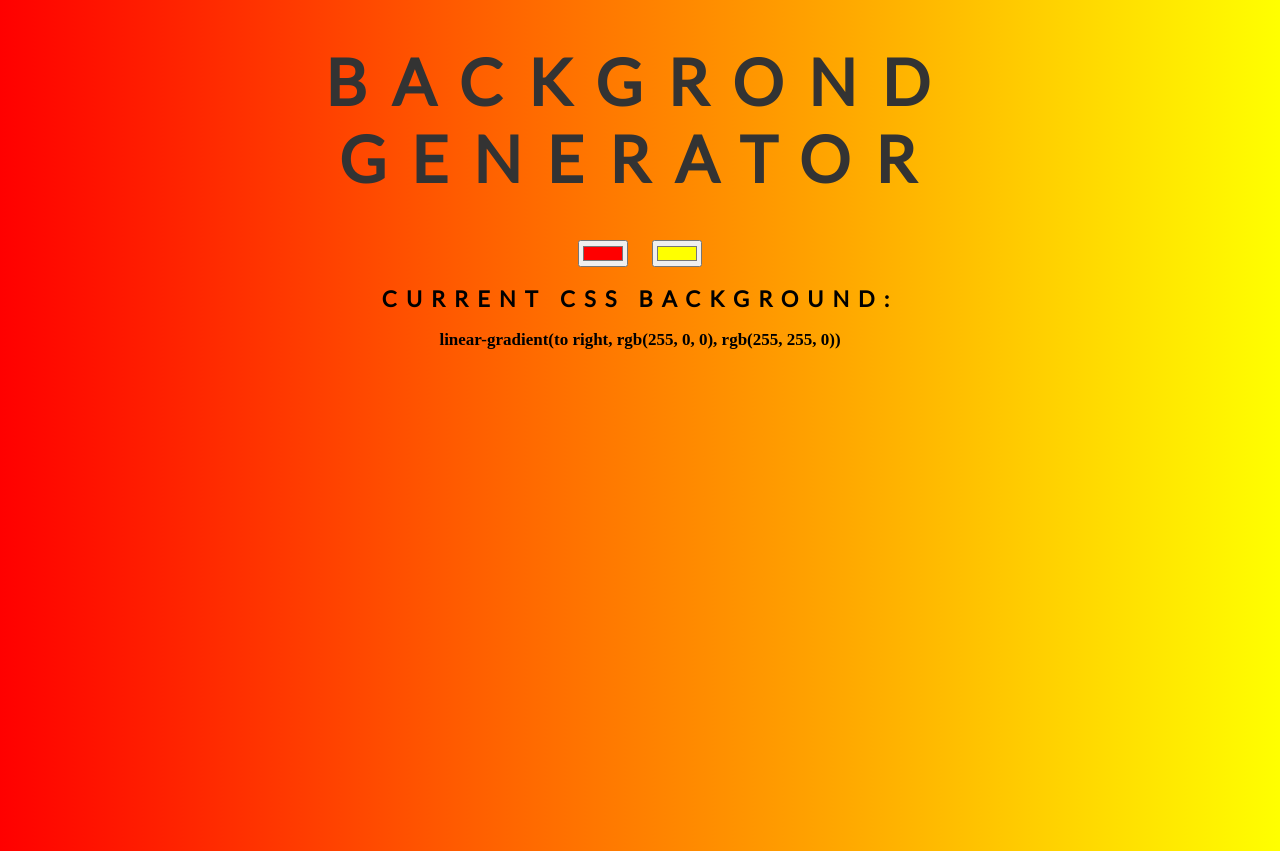
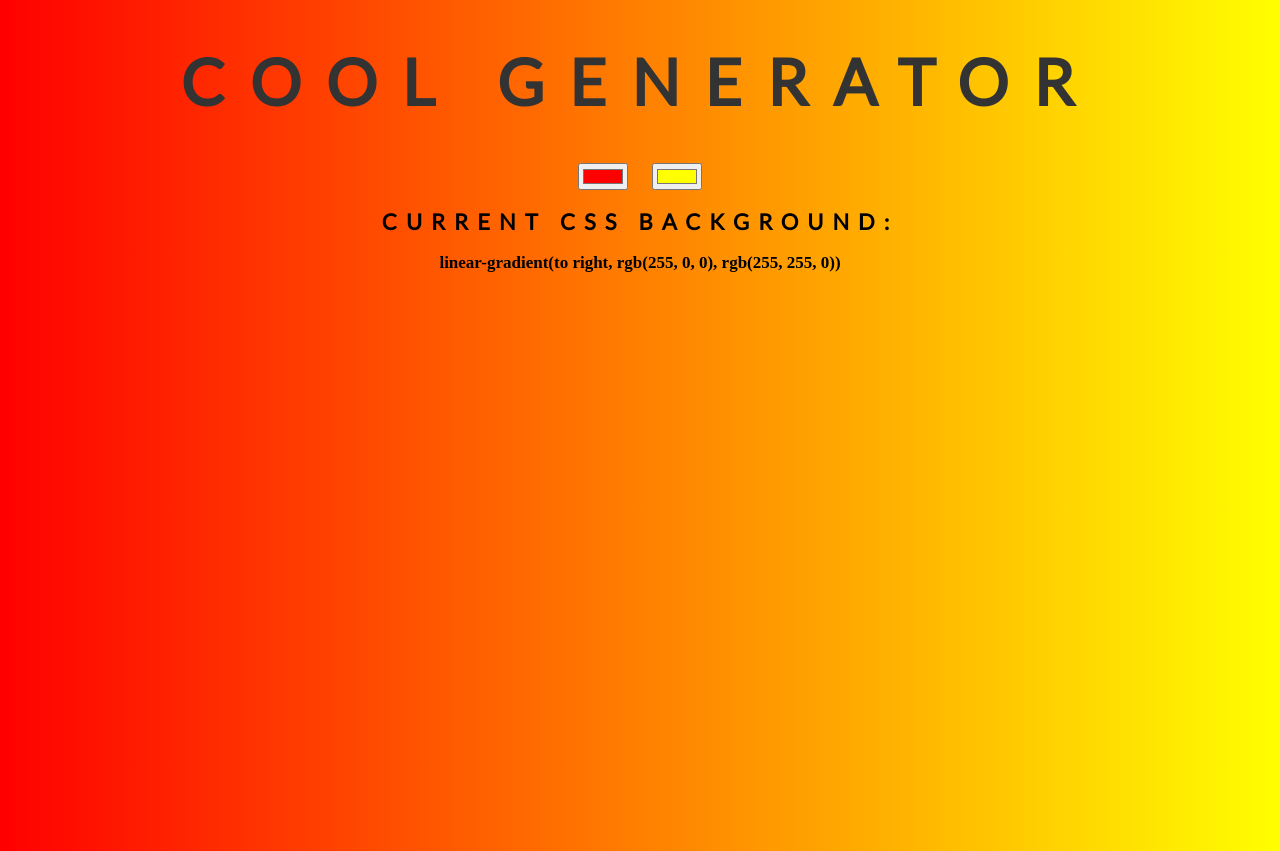
Before and after one commit to fozka/background-generator, a plain HTML site: page index.html in a window 1280 px wide. Drawn offline with Linux system fonts and the light colour scheme.

Commit message:
changing title

```diff
--- a/index.html
+++ b/index.html
@@ -8,7 +8,7 @@
 </head>
 <body>
     <div class="container">
-        <h1>Backgrond Generator</h1>
+        <h1>Cool Generator</h1>
         <input id="colorPicker1" type="color" value="#ff0000">
         <input id="colorPicker2" type="color" value="#ffff00">
         <h2>Current Css Background:</h2>
```
